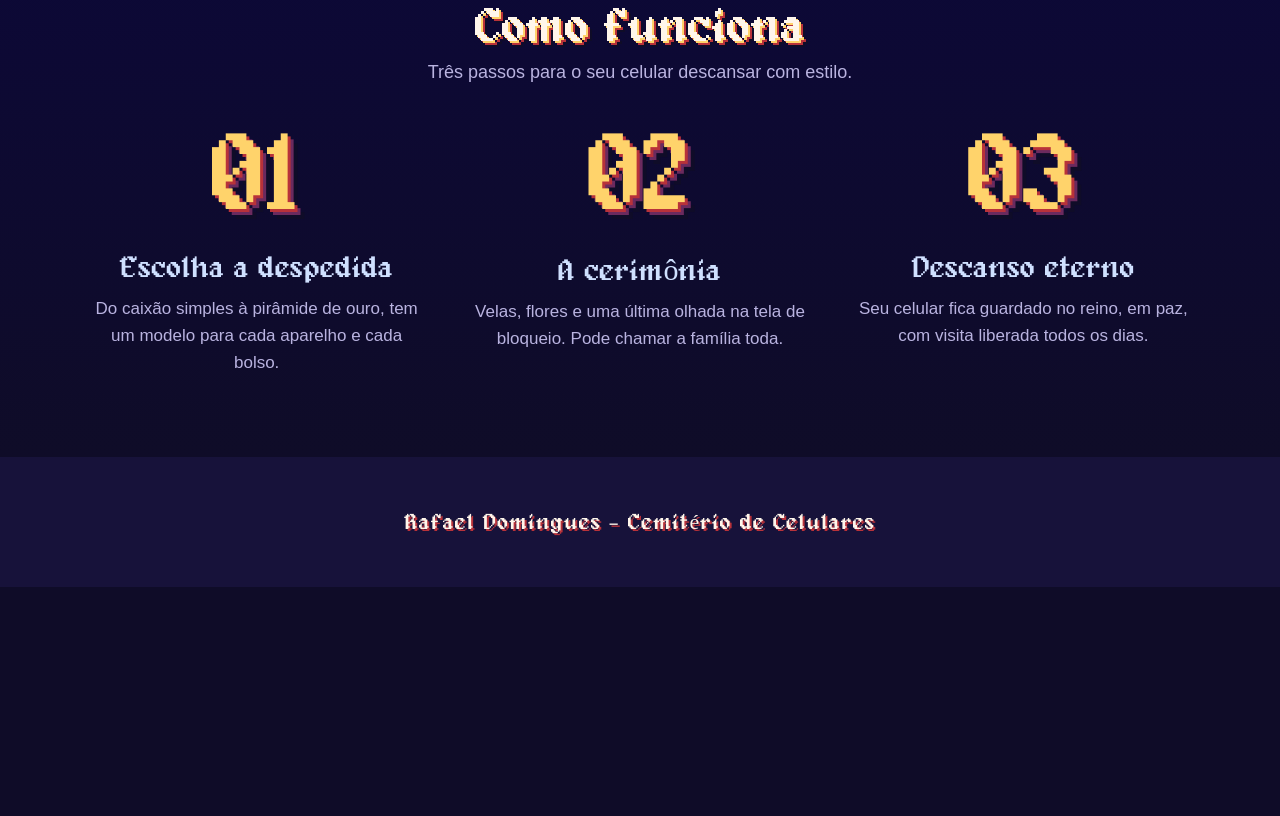
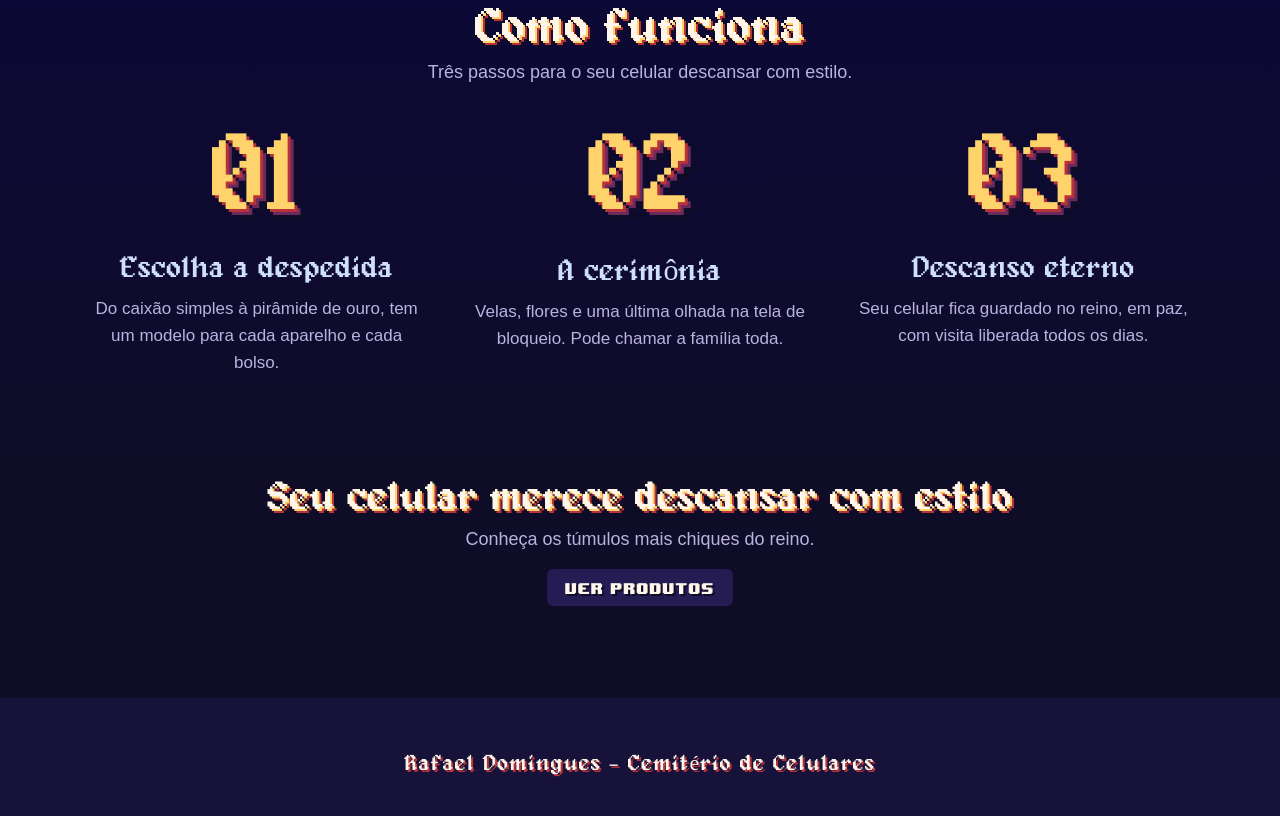
Before and after one commit to rafaeldominguesdev/EndOfTheWord, a plain HTML site: page index.html in a window 1280 px wide. Shown: the part 877-1693 px from the top of the page. Before the commit the page ends 1464 px from the top, so only its background shows below. Drawn offline with Linux system fonts and the light colour scheme.

Commit message:
chamada para a pagina de produtos

```diff
--- a/index.html
+++ b/index.html
@@ -54,6 +54,11 @@
             </div>
         </section>
 
+        <section class="chamada">
+            <h2>Seu celular merece descansar com estilo</h2>
+            <p>Conheça os túmulos mais chiques do reino.</p>
+            <a class="caixa-menu" href="pages/produtos.html">Ver produtos</a>
+        </section>
     </main>
 
     <footer class="rodape">
--- a/style/index.css
+++ b/style/index.css
@@ -79,3 +79,25 @@
       10px 10px 0 #0f0c28,
       0 0 30px rgba(255, 211, 107, 0.6);
 }
+
+.chamada {
+    text-align: center;
+    padding: 20px 20px 100px;
+}
+
+.chamada h2 {
+    font-family: 'alagard';
+    font-weight: normal;
+    font-size: 40px;
+    margin: 0 0 10px;
+    text-shadow:
+      2px 2px 0 #ffd36b,
+      4px 4px 0 #b8323a,
+      6px 6px 0 #0f0c28;
+}
+
+.chamada p {
+    font-size: 18px;
+    color: #b9b3e0;
+    margin: 0 0 30px;
+}
```
